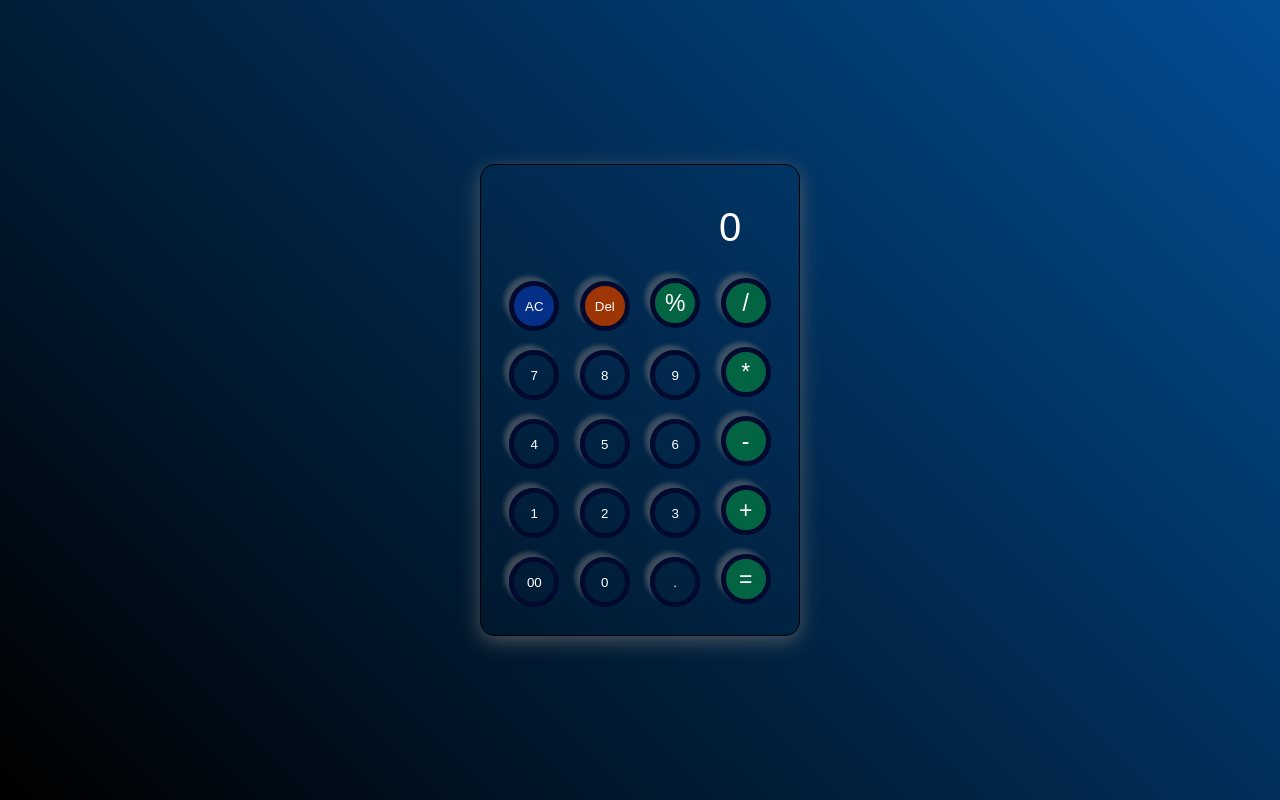
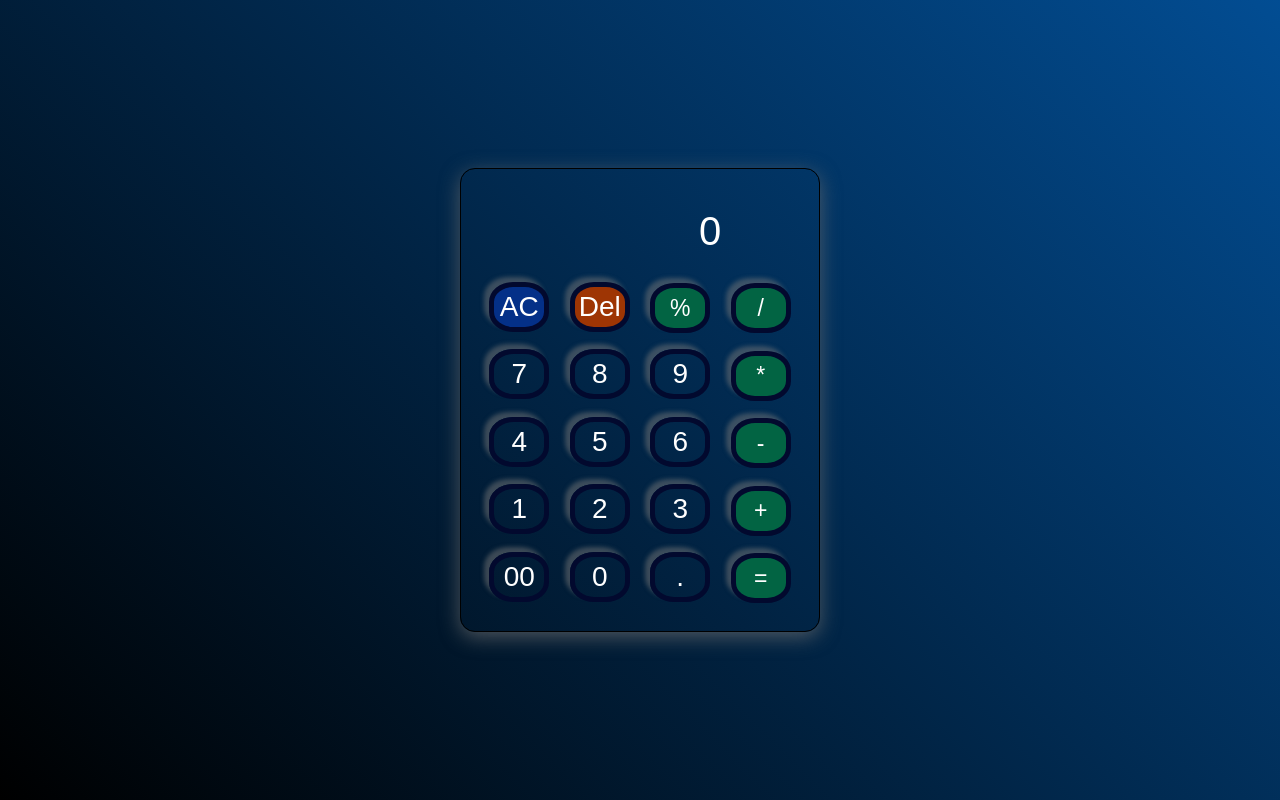
Before and after one commit to Aasif1502/calculator, a plain HTML site: page index.html in a window 1280 px wide. Drawn offline with Linux system fonts and the light colour scheme.

Commit message:
button size changed

```diff
--- a/style.css
+++ b/style.css
@@ -32,10 +32,11 @@
     color: white;
  }
  button {
-    width: 50px;
+    width: 60px;
     height: 50px;
     margin: 8px;
-    border-radius: 50%;
+    font-size: 28px;
+    border-radius: 40%;
     background-color: transparent;
     border: solid rgb(2, 9, 46) 5px;
     box-shadow: -5px -5px 4px rgba(120,120,120,0.5);
```
Also changed, not shown: index.html (+1 -0 lines).
